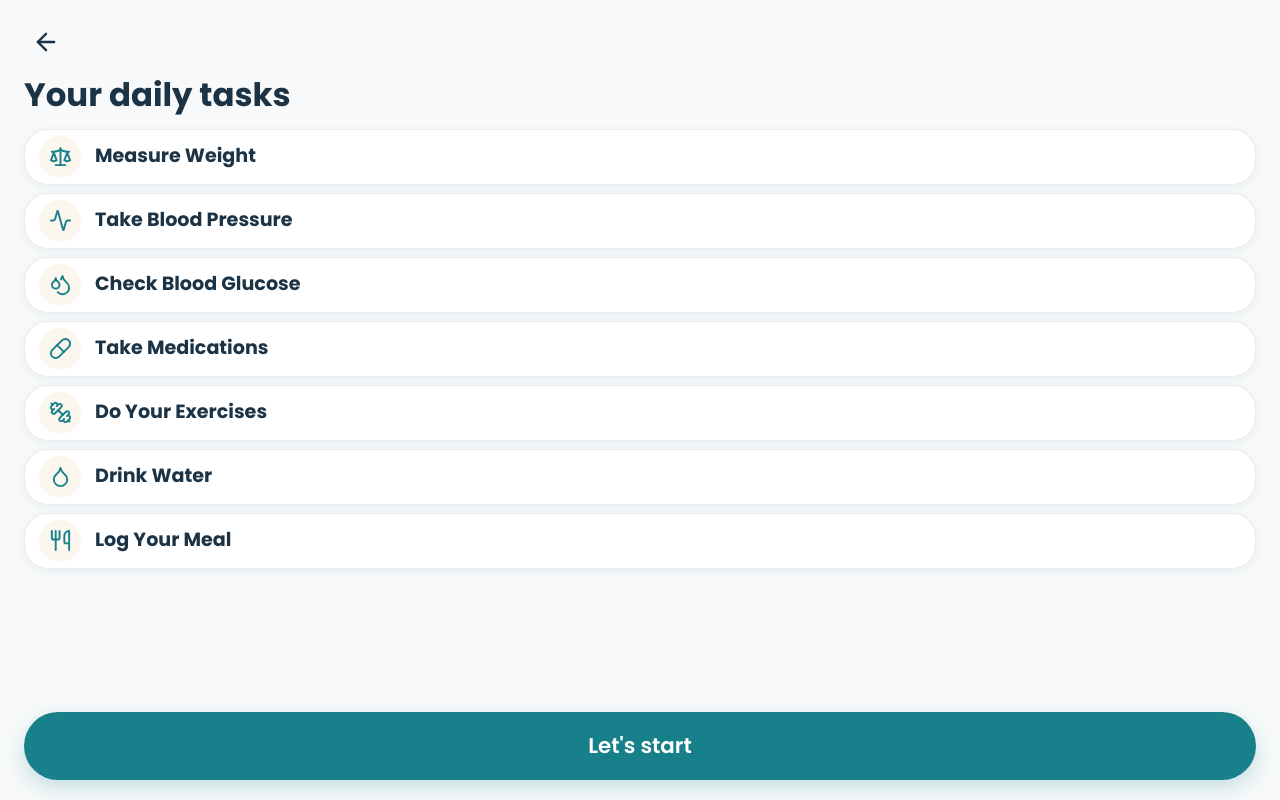
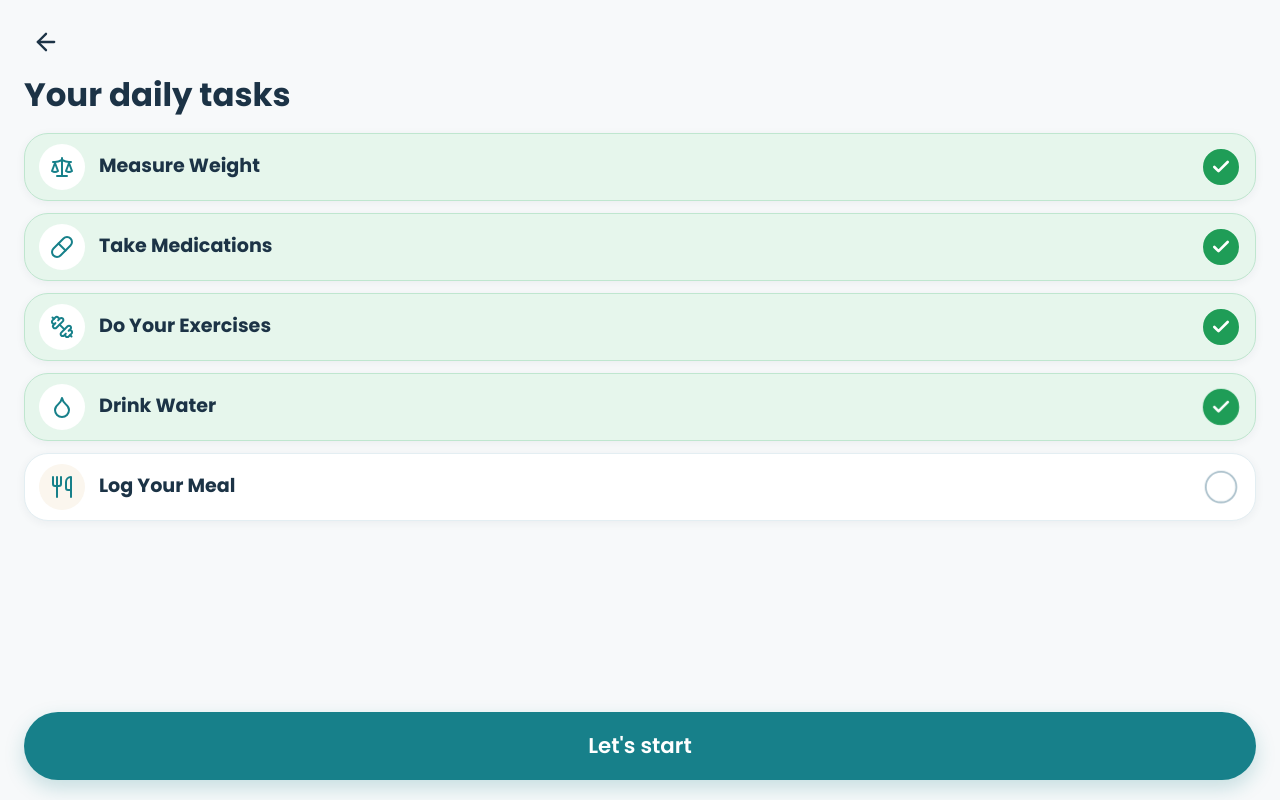
Before and after one commit to agostinabmao-eng/vivenow-patient-app-weight, a React (Vite) app: page / in a window 1280 px wide. Both pictures are taken after a click on the button "Next". Built offline with nearby package versions, Linux system fonts and the light colour scheme.

Commit message:
Welcome: real photo, weight-only task preview with sequential check animation
Photos now load from src/assets/photos and are inlined into the bundle.

Co-Authored-By: Claude Sonnet 5.5 <noreply@anthropic.com>
Claude-Session: https://claude.ai/code/session_01JBDMJ9bvoGt1Gy2X5Mmhdz

```diff
--- a/src/components/Photo.jsx
+++ b/src/components/Photo.jsx
@@ -1,14 +1,17 @@
 import { useState } from 'react';
 import Icon from './Icon';
 
+const PHOTOS = import.meta.glob('../assets/photos/*.jpg', { eager: true, import: 'default' });
+
 /** A real-photography slot. The brand calls for natural photos of active
  * older adults (60s–70s) — walking, stretching, weighing themselves — so
- * every image in the app goes through here. Drop the file in public/photos/
- * (see public/photos/README.md for the list of slots) and it appears; until
+ * every image in the app goes through here. Drop the file in src/assets/photos/
+ * (see README.md there for the list of slots) and it appears; until
  * then a soft sand placeholder keeps the layout intact instead of a broken
  * image. */
-export default function Photo({ name, alt = '', height = 180, radius = 'var(--radius-xl)', children, style }) {
-  const [failed, setFailed] = useState(false);
+export default function Photo({ name, alt = '', height = 180, radius = 'var(--radius-xl)', position = 'center', children, style }) {
+  const src = PHOTOS[`../assets/photos/${name}.jpg`];
+  const [failed, setFailed] = useState(!src);
   return (
     <div
       style={{
@@ -22,10 +25,10 @@ export default function Photo({ name, alt = '', height = 180, radius = 'var(--ra
     >
       {!failed ? (
         <img
-          src={`/photos/${name}.jpg`}
+          src={src}
           alt={alt}
           onError={() => setFailed(true)}
-          style={{ width: '100%', height: '100%', objectFit: 'cover', display: 'block' }}
+          style={{ width: '100%', height: '100%', objectFit: 'cover', objectPosition: position, display: 'block' }}
         />
       ) : (
         <div
--- a/src/screens/WelcomeScreen.jsx
+++ b/src/screens/WelcomeScreen.jsx
@@ -1,4 +1,4 @@
-import { useState } from 'react';
+import { useEffect, useState } from 'react';
 import Icon from '../components/Icon';
 import BackIconButton from '../components/BackIconButton';
 import Button from '../components/Button';
@@ -35,7 +35,7 @@ export default function WelcomeScreen({ onStart }) {
           className="vh-scroll"
           style={{ flex: 1, overflowY: 'auto', padding: 'calc(20px + var(--safe-top)) 24px 16px', display: 'flex', flexDirection: 'column', gap: 24 }}
         >
-          <Photo name="welcome" alt="A smiling older adult on a video call with their care team" height={200} />
+          <Photo name="welcome" alt="A smiling older woman using the ViveNow app on her phone" height={280} position="35% 30%" />
           <div style={{ font: '700 var(--fs-title)/1.2 var(--font-display)', color: 'var(--ink)' }}>
             Your care team prepared your plan, {patientName}.
           </div>
@@ -56,38 +56,77 @@ export default function WelcomeScreen({ onStart }) {
     );
   }
 
+  return <DailyTasksStep tasks={tasks} onBack={() => setStep(0)} footer={footer} onStart={onStart} />;
+}
+
+// Blood pressure and glucose aren't part of the weight-focused plan this
+// screen introduces, so they're left off the preview list.
+const HIDDEN_TASK_IDS = new Set(['bp', 'glucose']);
+
+/** The task list ticks itself off one row at a time — a short, gentle
+ * preview of what a finished day feels like. */
+function DailyTasksStep({ tasks, onBack, footer, onStart }) {
+  const shown = tasks.filter((t) => !HIDDEN_TASK_IDS.has(t.id));
+  const [checked, setChecked] = useState(0);
+
+  useEffect(() => {
+    if (checked >= shown.length) return undefined;
+    const id = setTimeout(() => setChecked((c) => c + 1), checked === 0 ? 700 : 650);
+    return () => clearTimeout(id);
+  }, [checked, shown.length]);
+
   return (
     <div style={{ height: '100%', display: 'flex', flexDirection: 'column', overflow: 'hidden' }}>
       <div style={{ padding: 'calc(12px + var(--safe-top)) 16px 0' }}>
-        <BackIconButton onClick={() => setStep(0)} />
+        <BackIconButton onClick={onBack} />
       </div>
-      <div
-        className="vh-scroll"
-        style={{ flex: 1, overflowY: 'auto', padding: '4px 24px 16px', display: 'flex', flexDirection: 'column', gap: 14 }}
-      >
+      <div className="vh-scroll" style={{ flex: 1, overflowY: 'auto', padding: '4px 24px 16px', display: 'flex', flexDirection: 'column', gap: 18 }}>
         <div style={{ font: '700 var(--fs-title)/1.2 var(--font-display)', color: 'var(--ink)' }}>Your daily tasks</div>
-        <div style={{ display: 'flex', flexDirection: 'column', gap: 8 }}>
-          {tasks.map((t) => (
+        <div style={{ display: 'flex', flexDirection: 'column', gap: 12 }}>
+          {shown.map((t, i) => {
+            const done = i < checked;
+            return (
               <div
                 key={t.id}
                 style={{
                   display: 'flex',
                   alignItems: 'center',
                   gap: 14,
-                background: 'var(--surface-card)',
-                border: '1px solid var(--border-subtle)',
+                  background: done ? 'var(--success-subtle)' : 'var(--surface-card)',
+                  border: `1px solid ${done ? '#bfe6cf' : 'var(--border-subtle)'}`,
                   borderRadius: 'var(--radius-lg)',
                   boxShadow: 'var(--shadow-sm)',
-                padding: '6px 14px',
-                minHeight: 56,
+                  padding: '10px 16px 10px 14px',
+                  minHeight: 68,
+                  transition: 'background var(--dur-med) var(--ease-standard), border-color var(--dur-med) var(--ease-standard)',
                 }}
               >
-              <span style={{ width: 42, height: 42, borderRadius: '50%', background: 'var(--sand-50)', display: 'flex', alignItems: 'center', justifyContent: 'center', flexShrink: 0 }}>
-                <Icon name={t.icon} size={18} color="var(--teal-600)" />
+                <span style={{ width: 46, height: 46, borderRadius: '50%', background: done ? '#fff' : 'var(--sand-50)', display: 'flex', alignItems: 'center', justifyContent: 'center', flexShrink: 0 }}>
+                  <Icon name={t.icon} size={19} color="var(--teal-600)" />
                 </span>
-              <span style={{ font: '700 1.0625rem/1.3 var(--font-sans)', color: 'var(--ink)' }}>{t.label}</span>
+                <span style={{ flex: 1, minWidth: 0, font: '700 1.0625rem/1.3 var(--font-sans)', color: 'var(--ink)' }}>{t.label}</span>
+                <span
+                  aria-label={done ? 'Done' : undefined}
+                  style={{
+                    width: 36,
+                    height: 36,
+                    borderRadius: '50%',
+                    flexShrink: 0,
+                    display: 'flex',
+                    alignItems: 'center',
+                    justifyContent: 'center',
+                    boxSizing: 'border-box',
+                    background: done ? 'var(--success)' : 'transparent',
+                    border: done ? '2px solid var(--success)' : '2px solid var(--border-strong)',
+                    transform: done ? 'scale(1)' : 'scale(0.9)',
+                    transition: 'background var(--dur-med) var(--ease-standard), border-color var(--dur-med) var(--ease-standard), transform 320ms cubic-bezier(0.34, 1.56, 0.64, 1)',
+                  }}
+                >
+                  <Icon name="check" size={16} color="#fff" strokeWidth={3.2} style={{ opacity: done ? 1 : 0, transition: 'opacity var(--dur-med)' }} />
+                </span>
               </div>
-          ))}
+            );
+          })}
         </div>
       </div>
       {footer("Let's start", onStart)}
--- a/vite.config.js
+++ b/vite.config.js
@@ -9,6 +9,9 @@ import react from '@vitejs/plugin-react';
 export default defineConfig({
   plugins: [react()],
   build: {
+    // photos in src/assets/photos are ~100 KB each; inlining keeps the build
+    // a flat app.js/app.css/index.html set the Artifact publish step expects.
+    assetsInlineLimit: 400000,
     rollupOptions: {
       output: {
         inlineDynamicImports: true,
```
Also changed, not shown: src/assets/photos/README.md (renamed from public/photos/README.md), src/assets/photos/welcome.jpg (added). Lines whose indentation alone changed are shown as unchanged.
